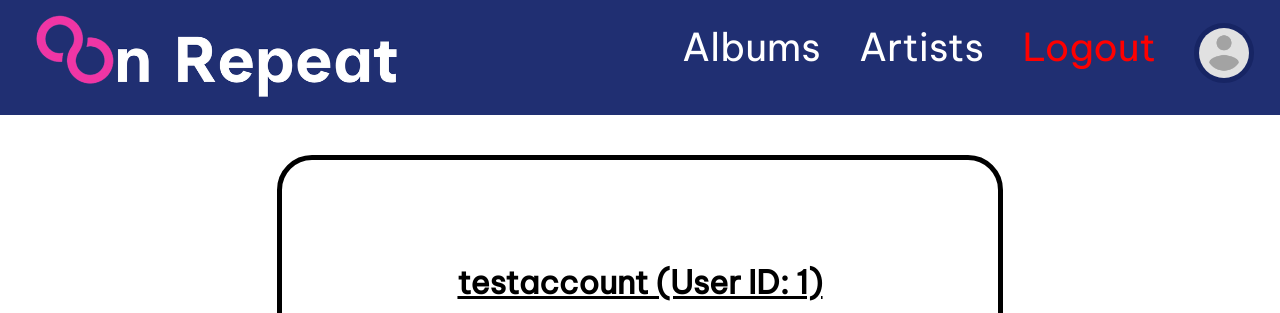
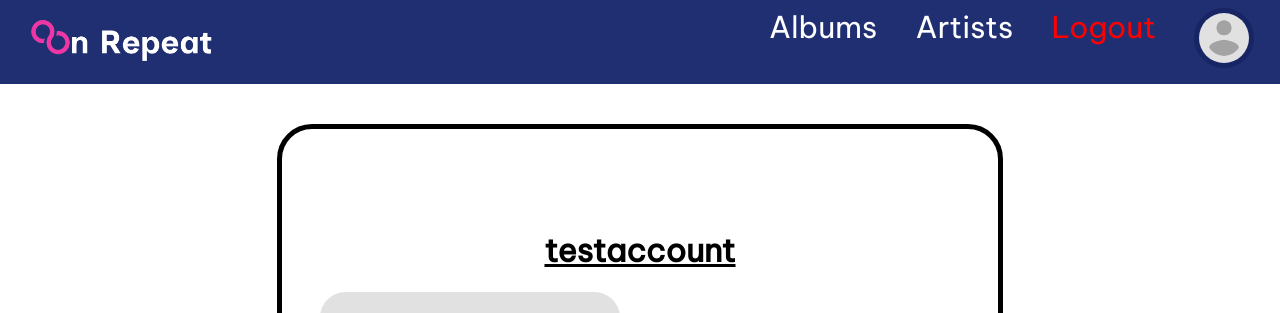
Before and after one commit to pringle-1/On-Repeat, a Flask app: page /profile in a window 1280 px wide. Shown: the top 313 px of the page. Run offline with Flask 3, Linux system fonts and the light colour scheme; a user stored in the database is signed in; data comes from the database, SQL or seed files in the repository.

Commit message:
made navbar logo and links smaller, removed user ID from profile page, and started converting font sizes to px

```diff
--- a/static/style.css
+++ b/static/style.css
@@ -27,7 +27,7 @@ header {
     padding: 1vh 2vw;
 }
 .logo {
-    max-width: 30vw;
+    max-width: 15vw;
 }
 .navbar .navlinks a.logout {
     color: red;
@@ -49,7 +49,7 @@ header {
 .navbar .navlinks a {
     color: white;
     text-decoration: none;
-    font-size: 3vw;
+    font-size: 30px;
 }
 .profile-button {
     border-radius: 50%;
@@ -215,8 +215,8 @@ img:hover {
     color: white;
     background-color: var(--lighter-purple);
     width: 30vw;
-    height: 15vh;
-    font-size: 5vw;
+    height: 12vh;
+    font-size: 4vw;
     border: 5px solid black;
     border-radius: 20px;
     margin-top: 1vh;
@@ -233,9 +233,10 @@ img:hover {
     grid-template-columns: 1fr 1fr 1fr;
     gap: 2em;
     margin: 0 auto;
-    margin-bottom: 5vh;
+    margin-bottom: 10vh;
 }
 .content-card img {
+    margin-bottom: 4vh;
     max-width: 15vw;
     border-radius: 35px;
     overflow: hidden;
--- a/templates/profile.html
+++ b/templates/profile.html
@@ -7,7 +7,7 @@
 <!-- Card for account information -->
 <div class="profile-container">
     <div class="profile-card">
-        <h1 class="username">{{ current_user['username'] }} (User ID: {{ current_user['user_id'] }})</h1>
+        <h1 class="username">{{ current_user['username'] }}</h1>
         <div class="profile-info">
             <div class="profile-left">
                 {% if current_user['profile_picture'] %}
```
